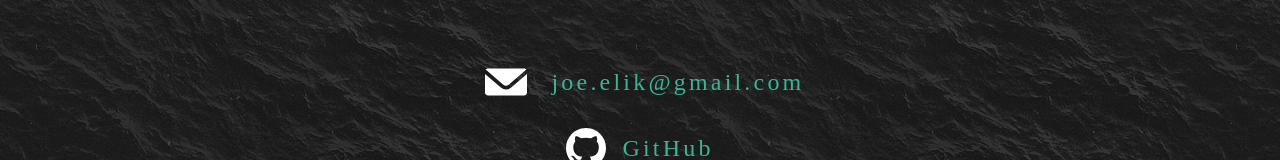
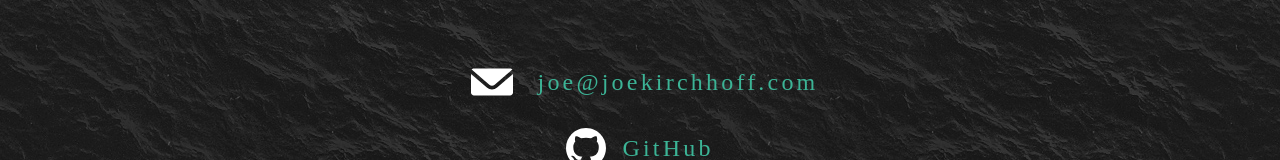
Before and after one commit to joekirchhoff/portfolio-2022, a React (Create React App) app: page / in a window 1280 px wide. Shown: the part 3422-3582 px from the top of the page. Built offline with nearby package versions, Linux system fonts and the light colour scheme.

Commit message:
update contact email

```diff
--- a/src/components/Contact.js
+++ b/src/components/Contact.js
@@ -67,7 +67,7 @@ const Contact = () => {
       </StyledHeader>
       <ContactList>
         <li>
-          <ContactLink href="mailto:joe.elik@gmail.com">
+          <ContactLink href="mailto:joe@joekirchhoff.com">
             {/* Email Icon SVG */}
             <svg width="60" height="60" viewBox="0 0 80 80" fill="none" xmlns="http://www.w3.org/2000/svg">
               <path
@@ -79,7 +79,7 @@ const Contact = () => {
                 fill="#ffffff"
               />
             </svg>
-            <span>joe.elik@gmail.com</span>
+            <span>joe@joekirchhoff.com</span>
           </ContactLink>
         </li>
         <li>
```
